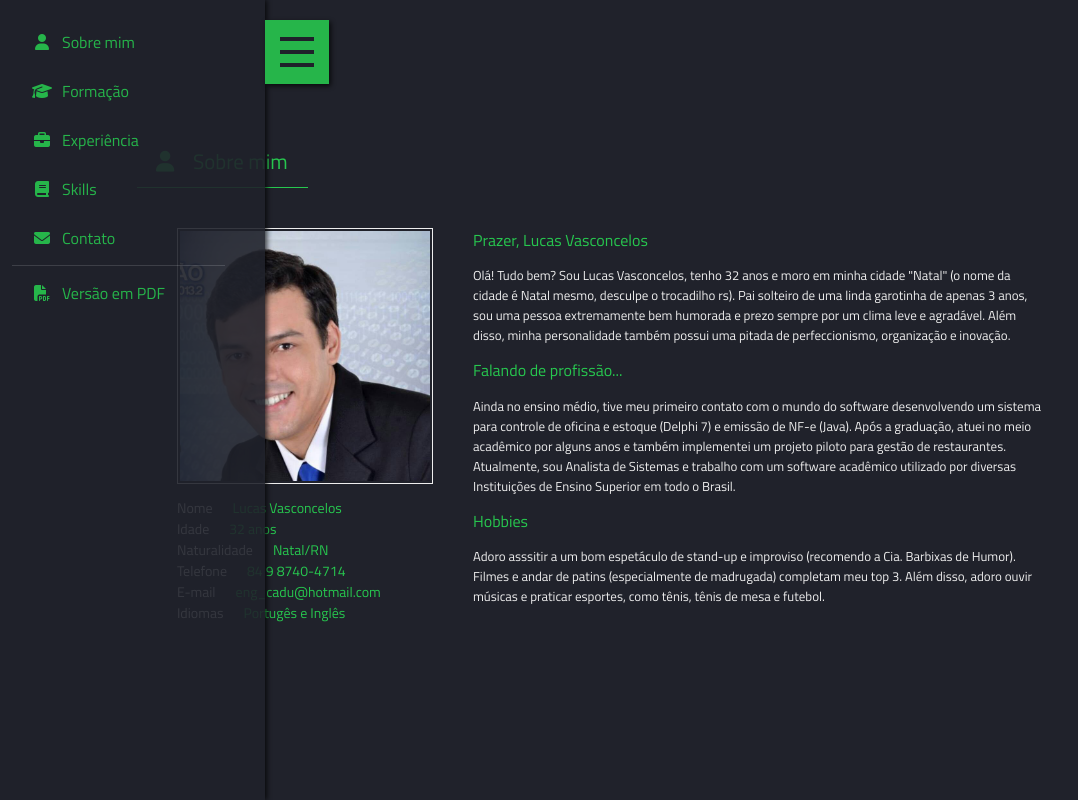
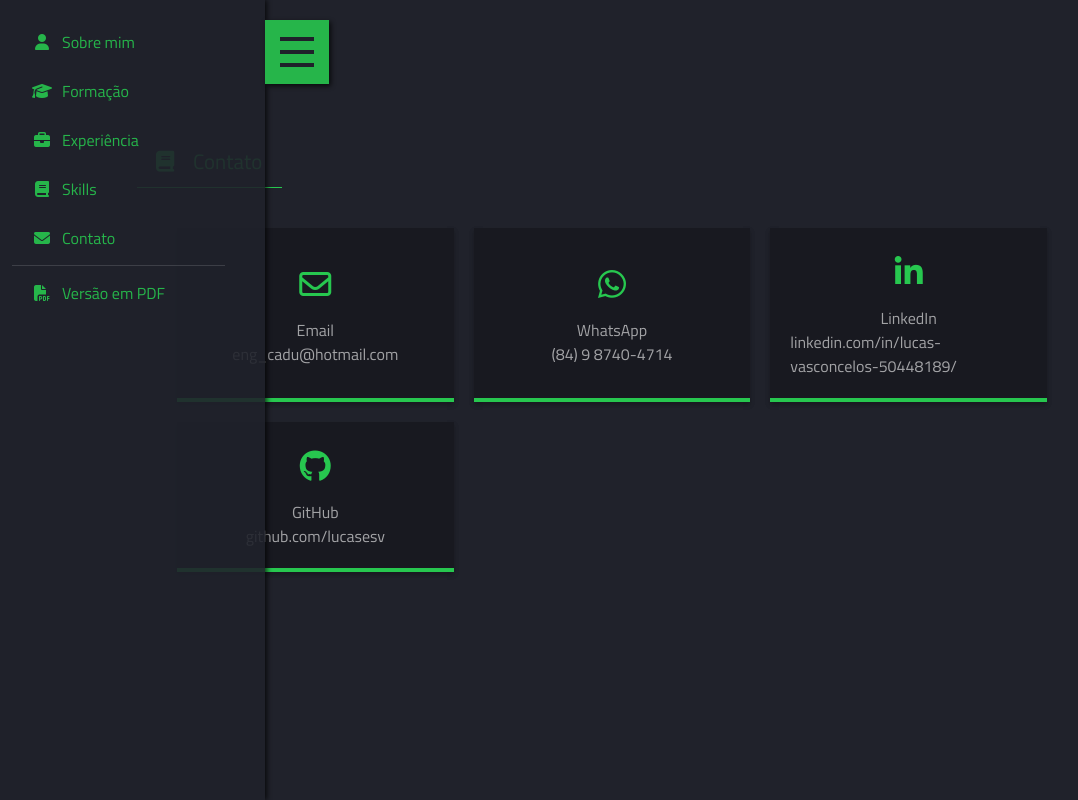
Before and after one commit to lucasesv/curriculum, an Angular app: page / in a window 1280 px wide. Shown: the whole page, without its empty margins (28-1106 px from the left). Built offline with nearby package versions, Linux system fonts and the light colour scheme.

Commit message:
feat: create a new contact page based on cards

```diff
--- a/src/app/app.component.html
+++ b/src/app/app.component.html
@@ -206,49 +206,8 @@
       </div>
     </section>
 
-    <section id="section-contact" *ngIf="activeSection == 'contact'" [@sectionState]>
-      <header>
-        <span class="header-icon"><i class="fas fa-book fa-fw"></i></span><h1 class="header-title">Contato</h1>
-      </header>
-      <div class="section-body">
-        <div id="contact-container">
-          <div id="get-in-touch">
-            <h1>Entre em contato</h1>
-            <h2>TELEFONE</h2>
-            <p class="contact-item"><i class="icon fab fa-whatsapp fa-fw"></i> (84) 9 8740-4714</p>
-            <h2>E-mail</h2>
-            <p class="contact-item"><i class="icon fas fa-envelope fa-fw"></i> eng_cadu@hotmail.com</p>
-            <h2>Endereço</h2>
-            <p class="contact-item"><i class="icon fas fa-map-marker-alt fa-fw"></i> Rua Presidente Quaresma, nº 954, Alecrim, Natal/RN</p>
-          </div>
-          <div id="message-me">
-            <h1>Envie-me uma mensagem</h1>
-            <form [formGroup]="contactForm" (ngSubmit)="onSubmitMessage()">
-              <mat-form-field>
-                <input matInput placeholder="Qual seu nome?" formControlName="name">
-                <span matSuffix><i class="fas fa-user"></i></span>
-                <mat-error>Preciso saber seu nome :)</mat-error>
-              </mat-form-field>
-              <mat-form-field>
-                <input matInput placeholder="Qual seu e-mail?" formControlName="from" required>
-                <span matSuffix><i class="fas fa-at"></i></span>
-                <mat-error>Informe um e-mail para que eu possa respondê-lo</mat-error>
-              </mat-form-field>
-              <mat-form-field>
-                <textarea matInput placeholder="O que gostaria de dizer?" matTextareaAutosize matAutosizeMinRows="3" matAutosizeMaxRows="4" formControlName="message"></textarea>
-                <span matSuffix><i class="fas fa-comments"></i></span>
-                <mat-error>Hummm... Acho que esqueceu da mensagem</mat-error>
-              </mat-form-field>
-              <br>
-              <button type="submit" mat-raised-button color="primary">
-                Enviar
-                <mat-icon aria-label="send icon">send</mat-icon>
-              </button>
-            </form>
-          </div>
-        </div>
-      </div>
-    </section>
+    <lesv-contact *ngIf="activeSection == 'contact'"></lesv-contact>
+
   </div>
 
   <div class="loading-bar" *ngIf="isLoading">
--- a/src/app/app.component.ts
+++ b/src/app/app.component.ts
@@ -59,7 +59,7 @@ export class AppComponent {
   title = 'Lucas Vasconcelos';
 
 	menuOpened = false;
-	activeSection = 'about-me';
+	activeSection = 'contact';
 	state = 'normal';
 
 	contactForm: FormGroup;
--- a/src/app/app.module.ts
+++ b/src/app/app.module.ts
@@ -13,12 +13,14 @@ import { SkillsComponent } from './skills/skills.component';
 import { SkillComponent } from './skills/skill/skill.component';
 import { MailerService } from './mailer.service';
 import { HttpClientModule } from '@angular/common/http';
+import { ContactComponent } from './contact/contact.component';
 
 @NgModule({
   declarations: [
     AppComponent,
     SkillsComponent,
-    SkillComponent
+    SkillComponent,
+    ContactComponent
   ],
   imports: [
     BrowserModule,
--- /dev/null
+++ b/src/app/contact/contact.component.html
@@ -0,0 +1,32 @@
+<section id="section-contact" [@sectionState]>
+  <header>
+    <span class="header-icon"><i class="fas fa-book fa-fw"></i></span><h1 class="header-title">Contato</h1>
+  </header>
+  <div class="section-body">
+    <div id="contact-container">
+      <ul class="contact-list">
+        <li>
+          <div class="icon"><i class="far fa-envelope"></i></div>
+          <p class="name">Email</p>
+          <p class="description">eng_cadu@hotmail.com</p>
+        </li>
+        <li>
+          <div class="icon"><i class="fab fa-whatsapp"></i></div>
+          <p class="name">WhatsApp</p>
+          <p class="description">(84) 9 8740-4714</p>
+
+        </li>
+        <li>
+          <div class="icon"><i class="fab fa-linkedin-in"></i></div>
+          <p class="name">LinkedIn</p>
+          <p class="description">linkedin.com/in/lucas-vasconcelos-50448189/</p>
+        </li>
+        <li>
+          <div class="icon"><i class="fab fa-github"></i></div>
+          <p class="name">GitHub</p>
+          <p class="description">github.com/lucasesv</p>
+        </li>
+      </ul>
+    </div>
+  </div>
+</section>
--- /dev/null
+++ b/src/app/contact/contact.component.ts
@@ -0,0 +1,38 @@
+import { Component, OnInit } from '@angular/core';
+import { trigger, state, style, transition, animate } from '@angular/animations';
+
+@Component({
+  selector: 'lesv-contact',
+  templateUrl: './contact.component.html',
+  styleUrls: ['./contact.component.css'],
+  animations: [
+		trigger('sectionState', [
+			state('active', style({
+				'opacity': 1,
+				'transform': 'translateX(0)'
+			})),
+			transition('void => *', [
+				style({
+					'opacity': 0,
+					'transform': 'translateX(-100px)'
+				}),
+				animate('0.4s ease')
+			]),
+			transition('* => void', [
+				animate('0.4s ease'),
+				style({
+					'opacity': 0,
+					'transform': 'translateX(100px)'
+				})
+			])
+		])
+  ]
+})
+export class ContactComponent implements OnInit {
+
+  constructor() { }
+
+  ngOnInit(): void {
+  }
+
+}
--- a/src/assets/scss/contact.scss
+++ b/src/assets/scss/contact.scss
@@ -1,87 +1,59 @@
 #contact-container {
-}
-#contact-container > * {
-}
 
-#get-in-touch {
-	padding: 0px 20px;
-}
-
-#get-in-touch > h1 {
-	margin-top: 0px;
-	font-size: 20px;
-	font-weight: 400;
-}
-#get-in-touch > h2 {
-	margin-top: 0px;
-	font-size: 16px;
-	font-weight: 400;
-	color: $primary-color;
-}
-#get-in-touch .contact-item {
-	font-size: 14px;
-}
-
-#message-me {
-	margin: 40px 20px 0px 20px;
-	padding: 40px 0px;
-    border-top: solid 1px rgba(255, 255, 255, 0.2);
-}
-#message-me > h1 {
-	margin-top: 0px;
-	font-size: 20px;
-	font-weight: 400;
-}
-#message-me form {
+	ul {
+		margin: 0px 20px;
+		padding: 0px;
 		display: flex;
 		flex-direction: column;
 	}
 
-#message-me label {
-	color: #eee;
-	font-size: 14px;
-	font-weight: 100;
+	ul.contact-list li {
+		padding: 20px;
+		margin-bottom: 20px;
+		list-style: none;
+		display: flex;
+		flex-direction: column;
+		align-items: center;
+		justify-content: center;
+		background-color: #181920;
+		border-bottom: solid 4px $primary-color;
+		color: rgba(255, 255, 255, 0.6);
+		box-shadow: 0 3px 5px rgba(0, 0, 0, 0.15),
+								0 3px 5px rgba(0, 0, 0, 0.15);
 	}
 
-#message-me input, #message-me textarea	{
-	font-weight: 100;
+	ul.contact-list li .icon {
+		margin-bottom: 10px;
+		font-size: 32px;
+		color: $primary-color;
 	}
 
-#message-me .mat-input-underline.mat-form-field-underline {
-	background-color: #555;
-}
-#message-me .mat-input-underline.mat-form-field-underline .mat-form-field-ripple {
-	background-color: $primary-color;
-}
-#message-me .mat-form-field-invalid .mat-input-underline.mat-form-field-underline .mat-form-field-ripple {
-    background-color: #f44336;
-}
-#message-me button {
-	max-width: 150px;
+	ul.contact-list li p {
+		margin: 0px;
 	}
 
+}
 
 @media screen and (min-width: 950px) {
 
 	#contact-container {
 		display: flex;
+
+		ul {
+			margin: 0px;
+			display: grid;
+			grid-template-columns: repeat(3, 1fr);
+			column-gap: 20px;
+			row-gap: 20px;
 		}
+
+		ul.contact-list li {
+			margin-bottom: 0px;
+		}
+
 		#contact-container > * {
 			flex: 1;
 		}
 
-	#get-in-touch {
-		flex: 1;
-		padding: 15px 20px;
-	    background-color: rgba(255,255,255,.2);
-	    background-color: rgba(0, 0, 0, 0.29);
-	    border: solid 1px rgba(255, 255, 255, 0.4);
-	}
-
-	#message-me {
-		flex: 2;
-		margin: 0px 0px 0px 30px;
-		padding: 15px 0px;
-		border: none;
 	}
 }
--- a/src/assets/scss/experience.scss
+++ b/src/assets/scss/experience.scss
@@ -48,9 +48,9 @@
 	padding: 0px 15px 8px 15px;
 	font-size: 14px;
 	font-weight: 100;
-	color: rgba(255,255,255,0.5);
-		background-color: #181920;
-    box-shadow: 0 4px 5px rgba(0, 0, 0, 0.05), 0 4px 5px rgba(0, 0, 0, 0.05);
+	color: rgba(255, 255, 255, 0.6);
+	background-color: #181920;
+	box-shadow: 0 4px 5px rgba(0, 0, 0, 0.05), 0 4px 5px rgba(0, 0, 0, 0.05);
 }
 .experience-item > .marker {
 	position: absolute;
--- a/src/assets/scss/graduation.scss
+++ b/src/assets/scss/graduation.scss
@@ -32,12 +32,14 @@ section#section-graduation > .section-body {
 	top: 0px;
 	left: 0px;
 	display: flex;
-    flex-direction: column;
-    justify-content: space-around;
-    padding: 20px;
+	flex-direction: column;
+	justify-content: space-around;
+	padding: 20px;
 	width: 100%;
 	height: 100%;
-    background-color: rgba(255,255,255,0.07);
+	background-color: #181920;
+	border-bottom: solid 4px $primary-color;
+	color: rgba(255, 255, 255, 0.6);
 	backface-visibility: hidden;
 	transition: all .5s cubic-bezier(.2,.85,.4,1.275);
 }
--- a/src/assets/scss/header.scss
+++ b/src/assets/scss/header.scss
@@ -90,6 +90,10 @@
 
 #site-menu > ul > li:hover {
 	color: white;
+}
+
+#site-menu > ul > li > .menu-caption {
+	color: $background-color;
 }
 
 #site-header #site-menu > ul > li > .menu-icon {
--- a/src/assets/scss/skills.scss
+++ b/src/assets/scss/skills.scss
@@ -1,6 +1,3 @@
-#skills-container {
-}
-
 #skills-container > ul#skills-menu {
 	display: flex;
 	justify-content: center;
@@ -10,11 +7,9 @@
 }
 #skills-container > ul#skills-menu > li {
 	padding: 0px 20px;
-	color: white;
+	color: rgba(255, 255, 255, 0.6);
 	border-bottom: solid 1px rgba(255,255,255,0.2);
 	transition: all .35s ease;
-}
-#skills-container > #skills-menu > li:last-child {
 }
 #skills-container > #skills-menu > li:hover {
 	color: $primary-color;
--- a/src/styles.scss
+++ b/src/styles.scss
@@ -62,6 +62,9 @@ app-root {
 	height: 100vh;
 }
 
+a {
+	text-decoration: none;
+}
 
 /*******************************
 * Scrolling
```
Also changed, not shown: src/app/contact/contact.component.css (added), 1 other file (tests, documents, lock files or other folders). Lines whose indentation alone changed are shown as unchanged.
